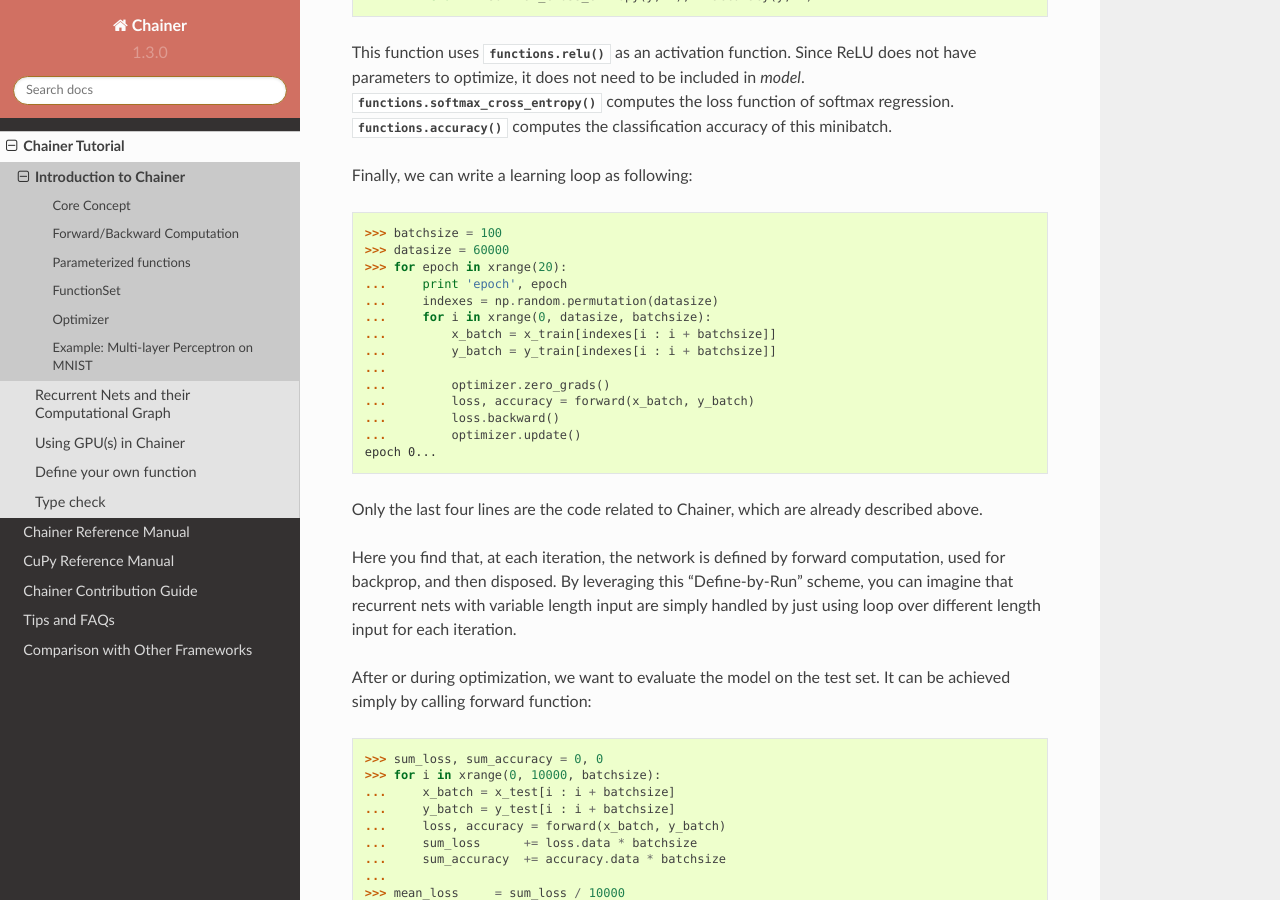
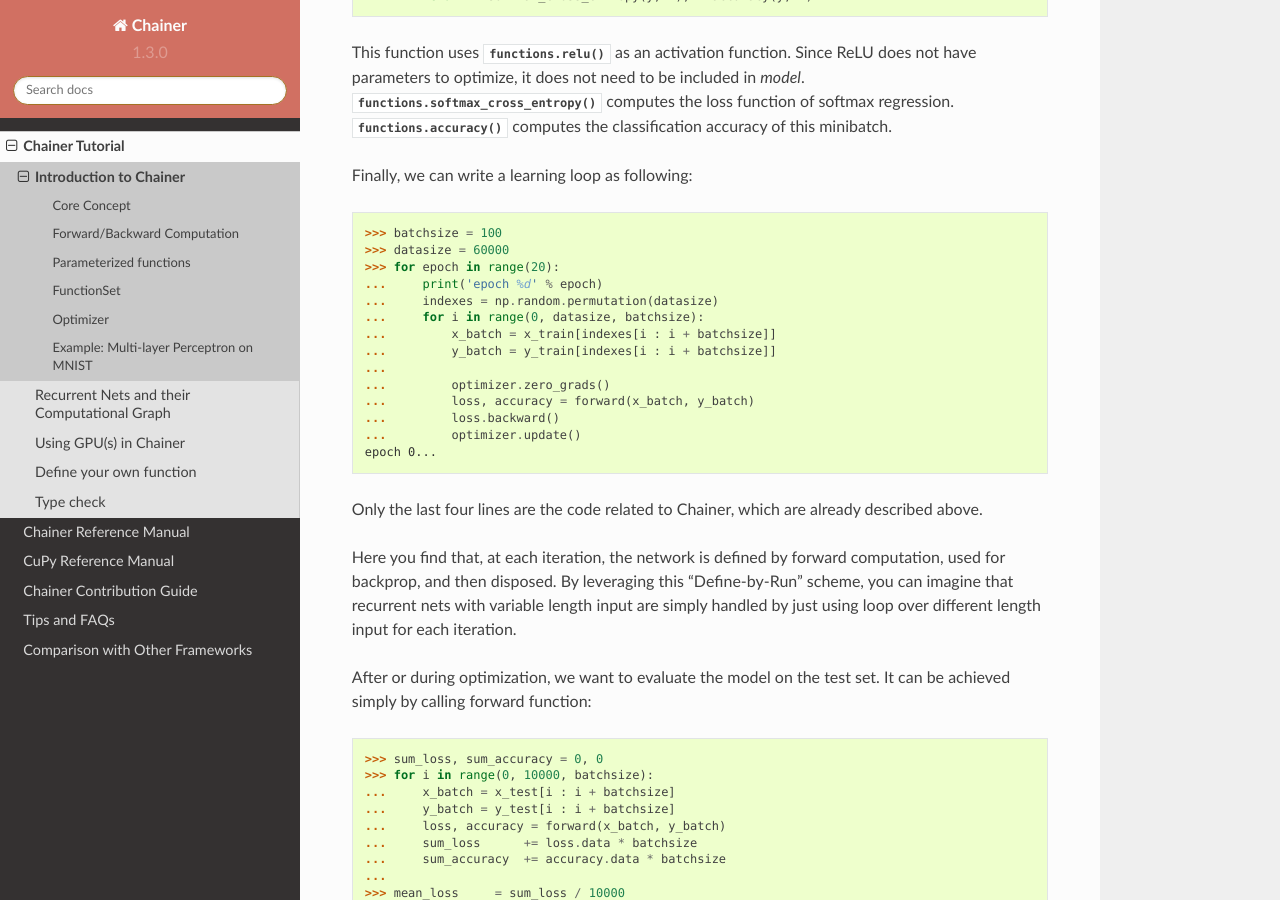
Before and after one commit to mitmul/intel-chainer, a Sphinx documentation site: the page built from docs/source/tutorial/basic.rst, in a window 1280 px wide and 900 px high, scrolled down 6958 px. Built offline with Sphinx 7.4.7 and the Read the Docs theme 2.0.0, drawn with Linux system fonts in a browser that asks for light colours.

Commit message:
Use print and range

```diff
--- a/docs/source/tutorial/basic.rst
+++ b/docs/source/tutorial/basic.rst
@@ -352,10 +352,10 @@
 
    >>> batchsize = 100
    >>> datasize = 60000  #doctest: +SKIP
-   >>> for epoch in xrange(20):
-   ...     print 'epoch', epoch
+   >>> for epoch in range(20):
+   ...     print('epoch %d' % epoch)
    ...     indexes = np.random.permutation(datasize)
-   ...     for i in xrange(0, datasize, batchsize):
+   ...     for i in range(0, datasize, batchsize):
    ...         x_batch = x_train[indexes[i : i + batchsize]]
    ...         y_batch = y_train[indexes[i : i + batchsize]]
    ...
@@ -376,7 +376,7 @@
 .. doctest::
 
    >>> sum_loss, sum_accuracy = 0, 0
-   >>> for i in xrange(0, 10000, batchsize):
+   >>> for i in range(0, 10000, batchsize):
    ...     x_batch = x_test[i : i + batchsize]
    ...     y_batch = y_test[i : i + batchsize]
    ...     loss, accuracy = forward(x_batch, y_batch)
```
